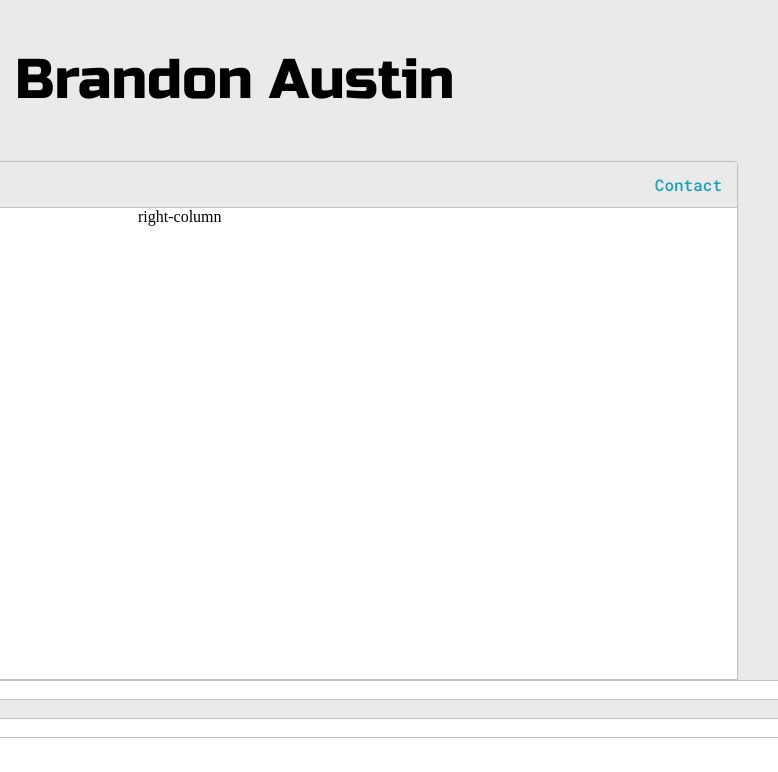
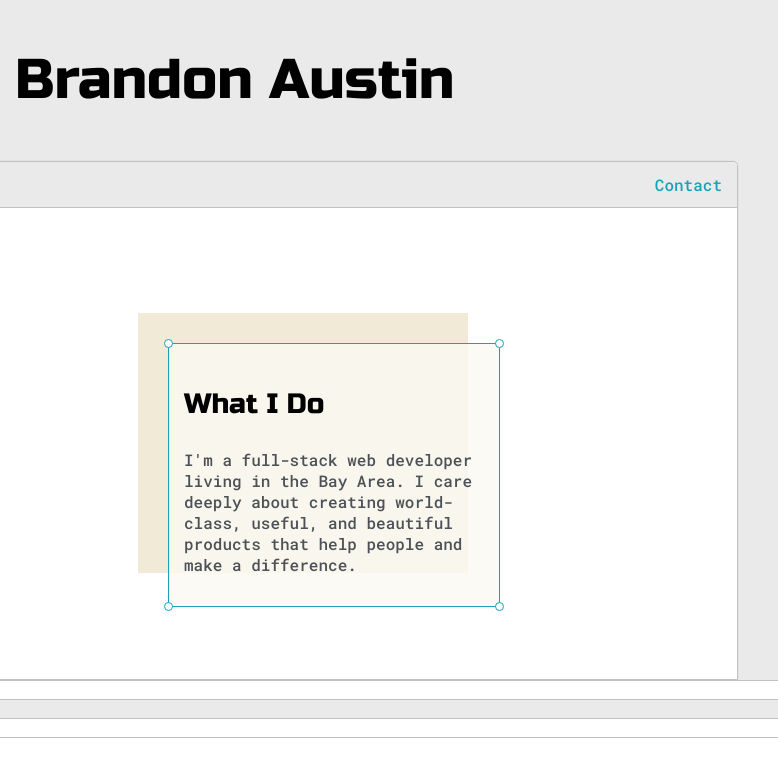
Before and after one commit to branaust/myfolio, a plain HTML site: page index.html in a window 1280 px wide. Shown: the full height of the page, 502-1280 px from the left. Drawn offline with Linux system fonts and the light colour scheme.

Commit message:
Intro Section

```diff
--- a/default.css
+++ b/default.css
@@ -8,6 +8,9 @@
     --secondaryText:#4b5156;
 
     --themeDotBorder: #24292e;
+
+    --previewBg: rgb(251, 249, 243, 0.8);
+    --previewShadow: #f0ead6
 }
 
 html, body {
@@ -192,6 +195,57 @@ h6{font-size: 16px;}
 
 .right-column{
     grid-area:right-column;
+    display: grid;
+    align-content: center;
+
+    padding-top: 50px;
+    padding-bottom: 50px;
+}
+
+#preview-shadow{
+    background-color: var(--previewShadow);
+    width: 300px;
+    height: 230px;
+    padding-left: 30px;
+    padding-top: 30px;
+
+}
+
+#preview{
+    width: 300px;
+    border:1.5px solid #17a2b8;
+    background-color: var(--previewBg);
+    padding: 15px;
+    position: relative;
+}
+
+.corner{
+    width: 7px;
+    height: 7px;
+    border-radius: 50%;
+    border: 1.5px solid #17a2b8;
+    background-color: #fff;
+    position:absolute;
+}
+
+#corner-tl{
+    top: -5px;
+    left: -5px;
+}
+
+#corner-tr{
+    top: -5px;
+    right: -5px;
+}
+
+#corner-br{
+    bottom: -5px;
+    right: -5px;
+}
+
+#corner-bl{
+    bottom: -5px;
+    left: -5px;
 }
 
 
@@ -199,4 +253,17 @@ h6{font-size: 16px;}
     .main-container{
         width: 95%;
     }
+
+    .intro-wrapper{
+        grid-template-columns: 1fr;
+        grid-template-areas:
+            'nav-wrapper'
+            'left-column'
+            'right-column'
+        ;
+    }
+
+    .right-column{
+        justify-content: center;
+    }
 }
--- a/index.html
+++ b/index.html
@@ -46,7 +46,19 @@
                 </div>
 
                 <div class="right-column">
-                    right-column
+                    <div id="preview-shadow">
+                        <div id="preview">
+                            <div id="corner-tl" class="corner"></div>
+                            <div id="corner-tr" class="corner"></div>
+
+                            <h3>What I Do</h3>
+                            <p>I'm a full-stack web developer living in the Bay Area. I care deeply about creating
+                                world-class,
+                                useful, and beautiful products that help people and make a difference.</p>
+                            <div id="corner-br" class="corner"></div>
+                            <div id="corner-bl" class="corner"></div>
+                        </div>
+                    </div>
                 </div>
             </div>
 
```
